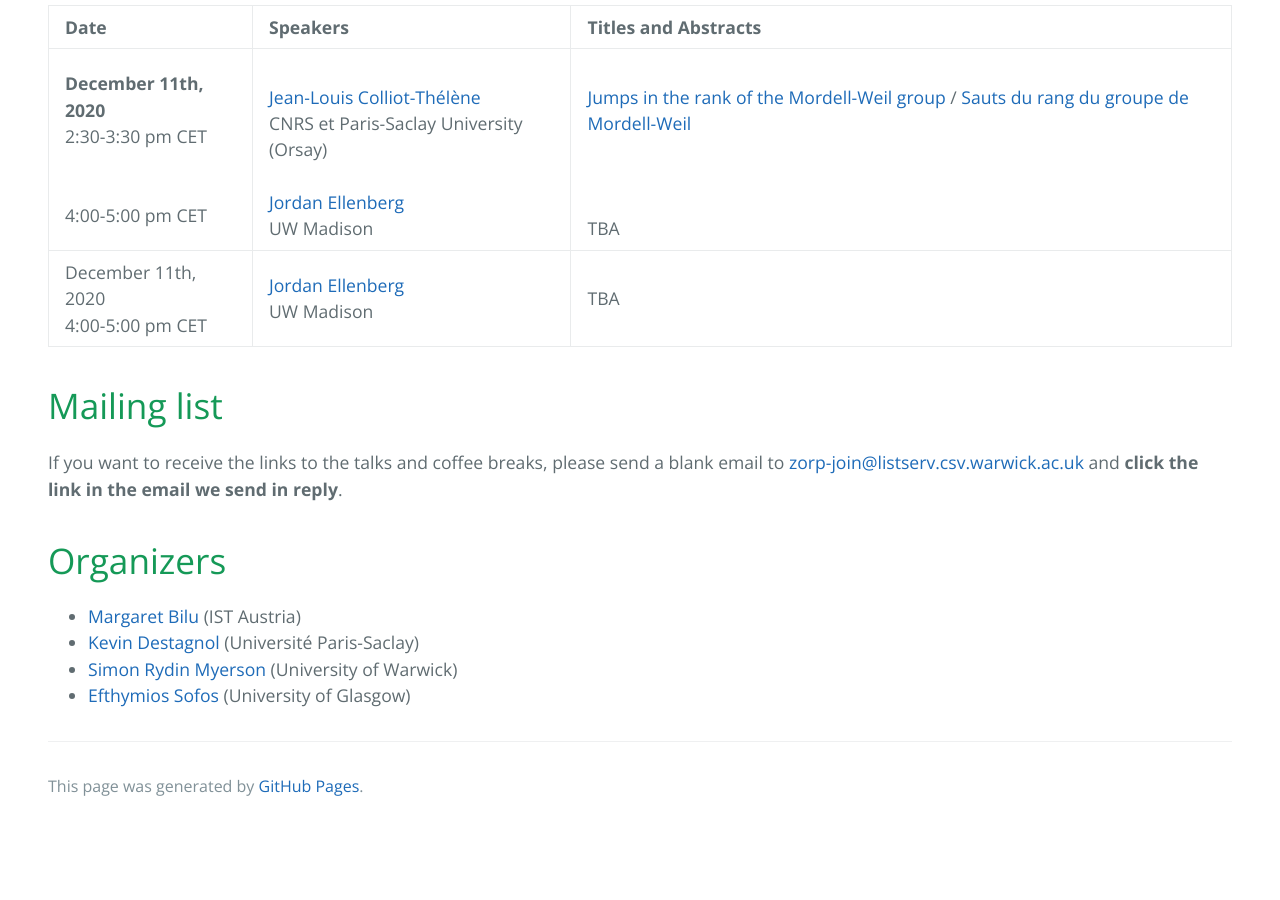
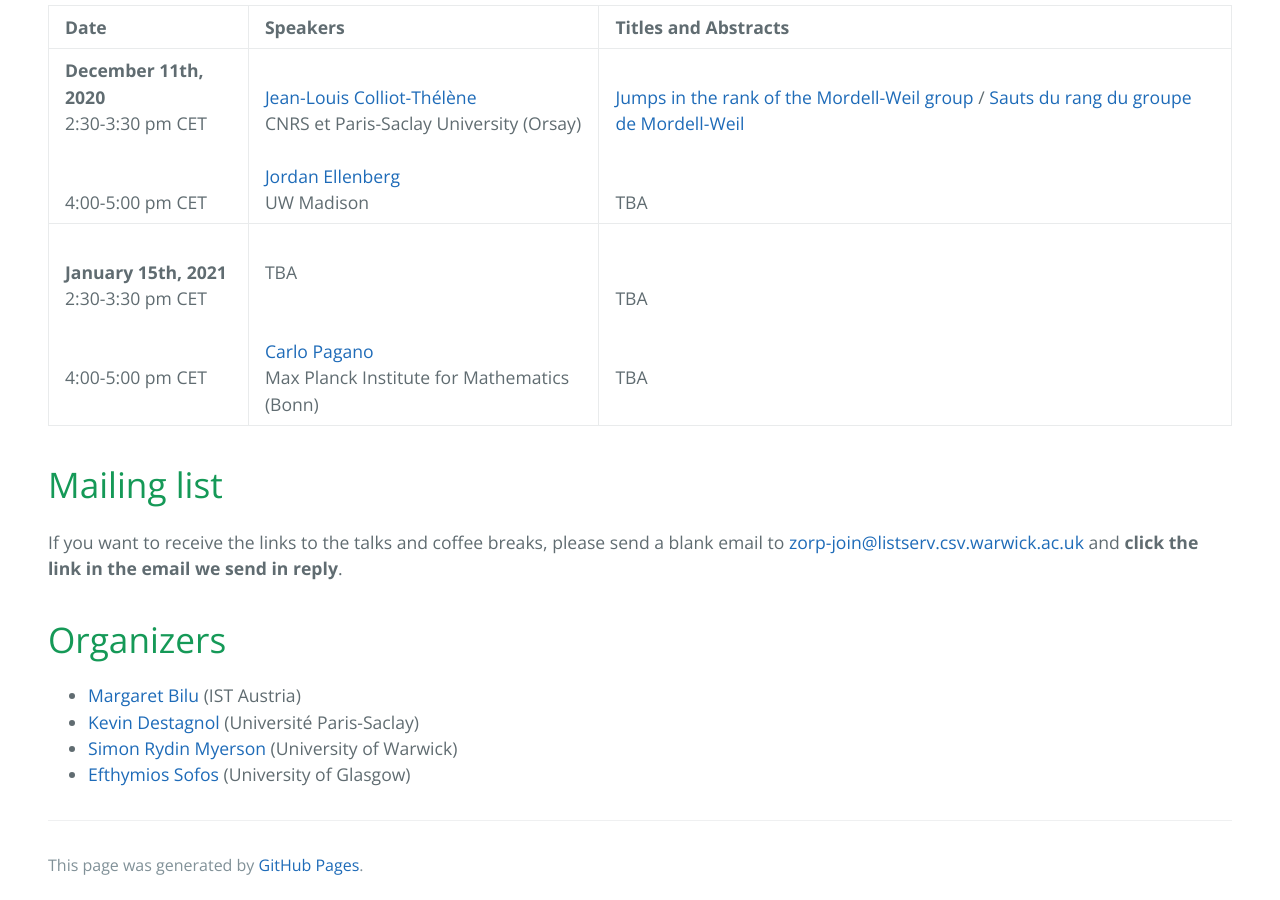
Before and after one commit to zoom-on-rational-points/zoom-on-rational-points.github.io, a Jekyll site: the page built from index.md, in a window 1280 px wide and 900 px high, scrolled down 923 px. Built offline with Jekyll 4.4.1, drawn with Linux system fonts in a browser that asks for light colours; our own code applies the rules of GitHub Pages for plain Markdown files; before the commit the page ends 1753 px from its top, so only the background shows below that.

Commit message:
Update index.md

```diff
--- a/index.md
+++ b/index.md
@@ -13,8 +13,8 @@ The seminar meets on one Friday every month with two talks, at **2:30-3:30 pm  P
 
 | Date   | Speakers     | Titles and Abstracts |
 |:-------|:--------------|:------|
-| **December 11th, 2020** <br>2:30-3:30 pm CET <br><br> <br> 4:00-5:00 pm CET <br>| <br><a href="https://www.imo.universite-paris-saclay.fr/~colliot/">Jean-Louis Colliot-Thélène</a> <br> CNRS et Paris-Saclay University (Orsay) <br><br>  <a href="https://www.math.wisc.edu/~ellenber/"> Jordan Ellenberg </a> <br> UW Madison| <br><a href="https://zoom-on-rational-points.github.io/abstractCT">Jumps in the rank of the Mordell-Weil group</a> / <a href="https://zoom-on-rational-points.github.io/resumeCT">Sauts du rang du groupe de Mordell-Weil</a> <br><br><br><br> TBA<br>|
-| December 11th, 2020 <br> 4:00-5:00 pm CET|<a href="https://www.math.wisc.edu/~ellenber/"> Jordan Ellenberg </a> <br> UW Madison | TBA  |
+| **December 11th, 2020** <br>2:30-3:30 pm CET <br><br> <br> 4:00-5:00 pm CET <br>| <br><a href="https://www.imo.universite-paris-saclay.fr/~colliot/">Jean-Louis Colliot-Thélène</a> <br> CNRS et Paris-Saclay University (Orsay) <br><br>  <a href="https://www.math.wisc.edu/~ellenber/"> Jordan Ellenberg </a> <br> UW Madison| <br><a href="https://zoom-on-rational-points.github.io/abstractCT">Jumps in the rank of the Mordell-Weil group</a> / <a href="https://zoom-on-rational-points.github.io/resumeCT">Sauts du rang du groupe de Mordell-Weil</a> <br><br><br>TBA<br>|
+| **January 15th, 2021** <br>2:30-3:30 pm CET <br><br> <br> 4:00-5:00 pm CET <br>| <br>TBA <br>  <br><br>  <a href="http://guests.mpim-bonn.mpg.de/carlo.pagano90/"> Carlo Pagano </a> <br> Max Planck Institute for Mathematics (Bonn)| <br>TBA <br><br><br>TBA<br>|
 
 
 # Mailing list
```
